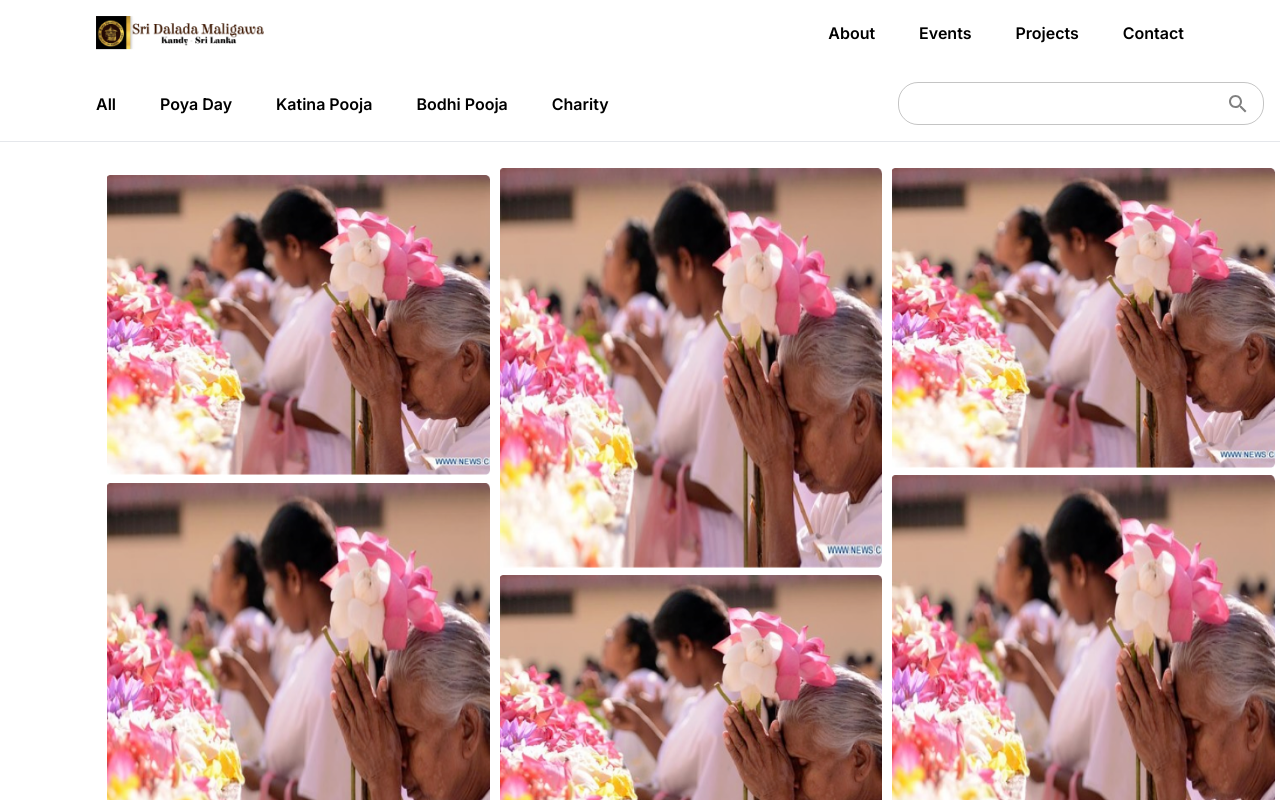
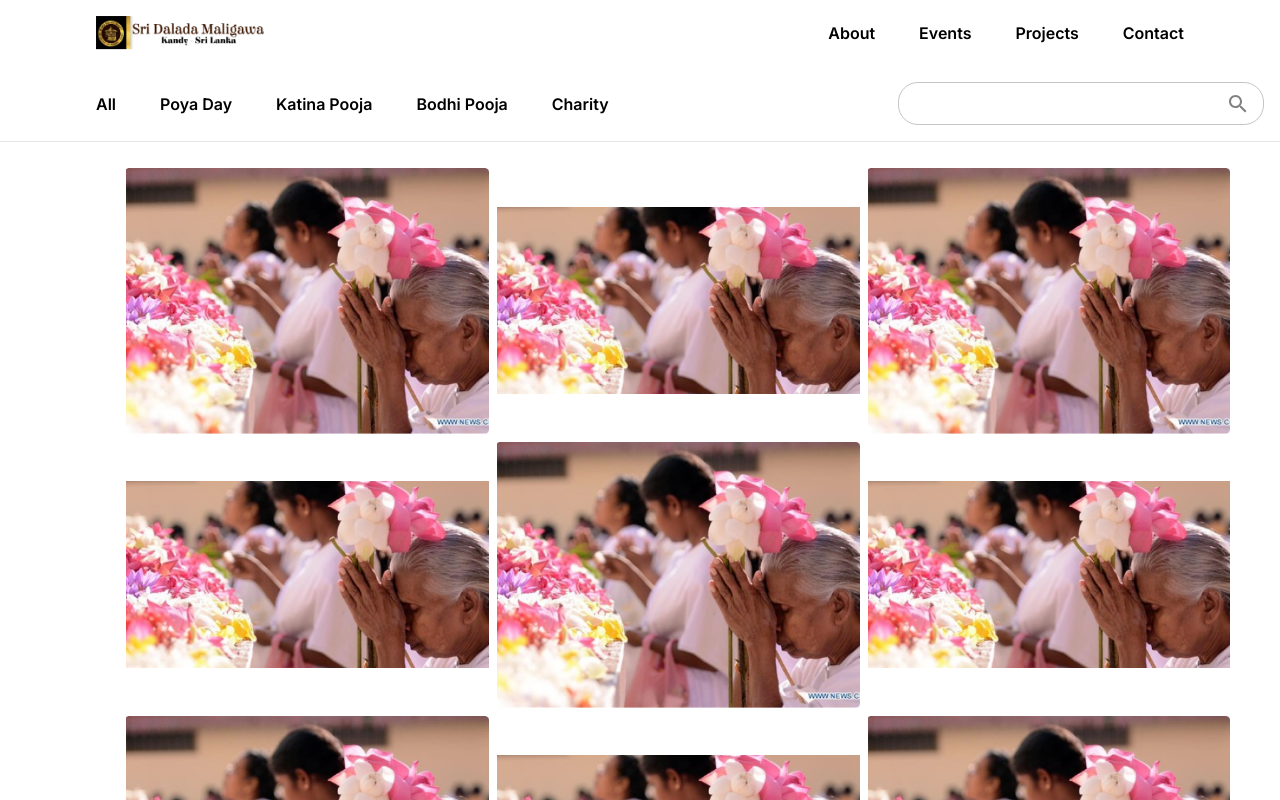
Before and after one commit to ms-club-sliit/pittugala-temple-web, a Next.js app: page /gallery in a window 1280 px wide. Shown: the top 800 px of the page. Built offline with nearby package versions, Linux system fonts and the light colour scheme.

Commit message:
Mui Image gallery added

```diff
--- a/src/app/gallery/page.js
+++ b/src/app/gallery/page.js
@@ -5,6 +5,8 @@
 import Box from '@mui/material/Box';
 import React from 'react';
 import "../../../src/CSS/gallery.css";
+import { ImageList, ImageListItem,Container } from '@mui/material';
+
 
 
 //Dummy Date for Gallery Page
@@ -43,13 +45,13 @@
             "category": "poya_day",
             "image": "/static/Gallery.png",
             "width": "440",
-            "height": "300",
+            "height": "320",
         },
         {
             "id": 6,
             "category": "katina_pooja",
             "image": "/static/Gallery.png",
-            "width": "500",
+            "width": "600",
             "height": "400",
         },
         {
@@ -79,29 +81,45 @@
 
     return (
         <div
-        style={{
+            style={{
 
-            backgroundColor: "white",
+                backgroundColor: "white",
 
-        }}
+            }}
         >
             <Navbar />
             <GalleryNavigation />
             <hr></hr>
-            <div className="gallery-container"  style={{
+
+<Container maxWidth="100vw" sx={{width: "90vw", marginRight: "2%",marginTop:"2%"}} >
+<ImageList sx={{ width: 'auto', height: 'auto' }} variant="woven" cols={3} gap={8}>
+  {galleryData?.gallery.map((item) => (
+    <ImageListItem key={item.img}>
+      <img
+        srcSet={`${item.image}?w=161&fit=crop&auto=format&dpr=2 2x`}
+        src={`${item.image}?w=161&fit=crop&auto=format`}
+        alt={item.title}
+        loading="lazy"
+      />
+    </ImageListItem>
+  ))}
+</ImageList>
+</Container>
+
+            {/* <div className="gallery-container"  style={{
             marginLeft: "8%",
             marginTop: "2%",
           }}>
         {galleryData.gallery.map((item, index) => (
-          <div key={item.id} className="gallery-item">
+          <div key={item.id} className="gallery-item" style={{ flex: `0 0 calc(33.33% - 10px)`, margin: "5px" }}>
             <img
               src={item.image}
               alt={`Image ${item.id}`}
-              style={{ width: `${item.width}px`, height: `${item.height}px`, marginTop: "2%" }}
+              style={{ width: "auto", height: `${item.height}px`, marginTop: "2%" }}
             />
           </div>
         ))}
-      </div>
+      </div> */}
             <hr></hr>
             <Footer />
         </div>
```
